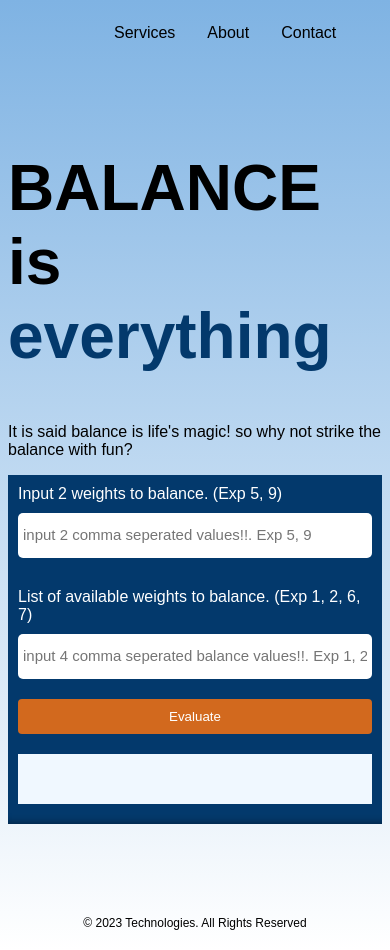
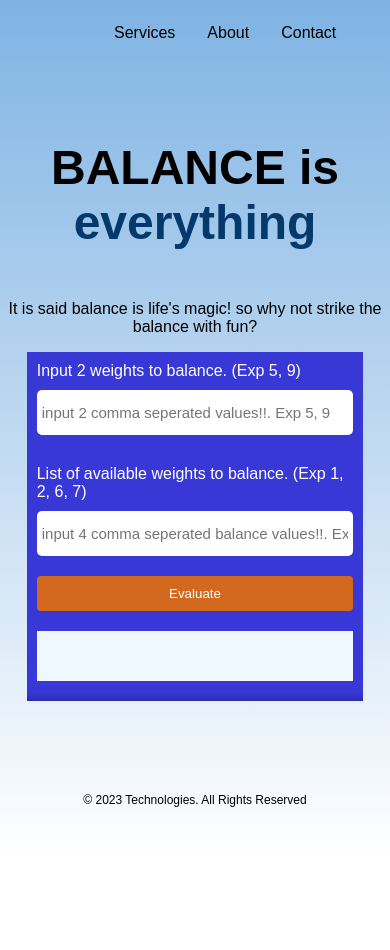
Before and after one commit to boanong/scale-balancing, a plain HTML site: page index.html in a window 390 px wide. After the commit the page ends 860 px from the top, so only its background shows below. Drawn offline with Linux system fonts and the light colour scheme.

Commit message:
Make application responsive

```diff
--- a/assets/styles/style.css
+++ b/assets/styles/style.css
@@ -75,7 +75,7 @@ li a:hover {
 }
 
 .whole {
-  background-color:#03396c;
+  background-color: rgb(56, 56, 215);
   width: 95vw;
   border-radius: 5px;
   max-width: 500px;
@@ -155,14 +155,24 @@ input::placeholder {
 
   .balance {
     margin-bottom: 50px;
+    text-align: center;
+    font-size: 3rem;
+  }
+
+  .tagline {
+    text-align: center;
   }
 
   .hero-text-container {
     margin-left: 0;
   }
 
+  .break {
+    display: none;
+  }
+
   .whole {
-    width: 100%;
+    width: 90%;
     margin: 0 auto;
     border-radius: 0;
   }
--- a/index.html
+++ b/index.html
@@ -17,8 +17,8 @@
     </nav>
     <div class="entire-page">
       <div class="hero-text-container">
-    <H1 class="balance">BALANCE is <br /> <span class="everything">everything</span> </H1>
-    <p class="g">It is said balance is life's magic! so why not strike the balance with fun?</p>
+    <H1 class="balance">BALANCE is <br class="break" /> <span class="everything">everything</span> </H1>
+    <p class="tagline">It is said balance is life's magic! so why not strike the balance with fun?</p>
   </div>
     <div class="whole">
       <div class="input-section">
```
